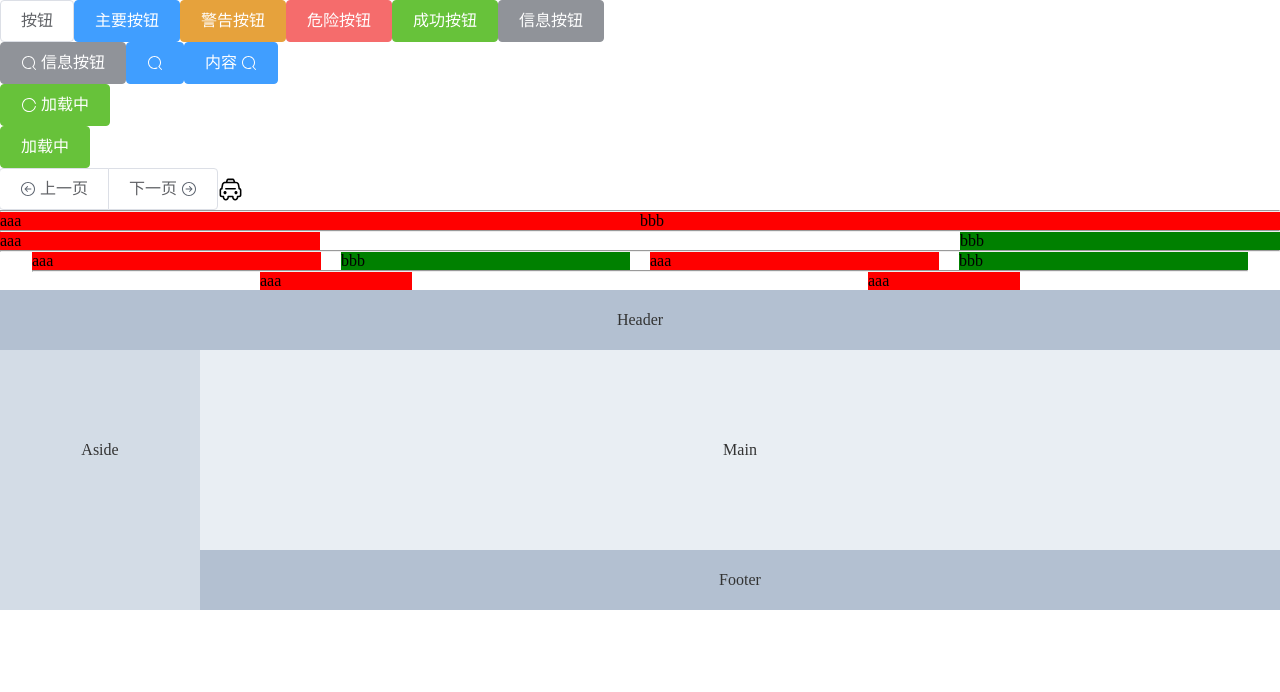
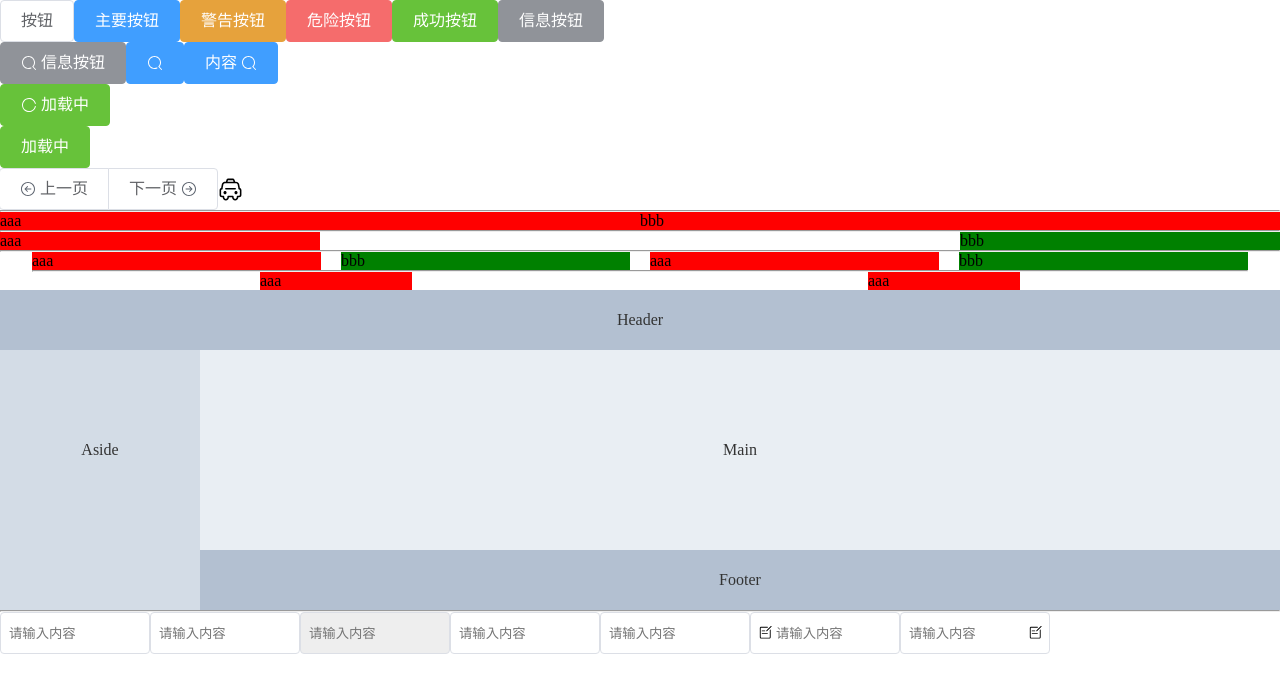
Before and after one commit to cjshinning/zhu-ui-2020, a Vue app: page / in a window 1280 px wide. Shown: the top 692 px of the page. Built offline with nearby package versions, Linux system fonts and the light colour scheme.

Commit message:
6.input组件

```diff
--- a/src/App.vue
+++ b/src/App.vue
@@ -104,6 +104,15 @@
       </zh-container>
     </zh-container>
 
+    <hr>
+    <zh-input v-model="value" type="text" placeholder="请输入内容" name="username"></zh-input>
+    <zh-input v-model="value" type="password" placeholder="请输入内容" name="username"></zh-input>
+    <zh-input v-model="value" type="password" :disabled="true" placeholder="请输入内容" name="username"></zh-input>
+    <zh-input v-model="value" type="password" placeholder="请输入内容" name="username" clearable></zh-input>
+    <zh-input v-model="value" type="password" placeholder="请输入内容" name="username" showPassword></zh-input>
+    <zh-input v-model="value" type="password" placeholder="请输入内容" name="username" prefix-icon="edit"></zh-input>
+    <zh-input v-model="value" type="password" placeholder="请输入内容" name="username" suffix-icon="edit"></zh-input>
+    {{ value }}
   </div>
 </template>
 
@@ -113,6 +122,11 @@ export default {
   methods: {
     fn(e) {
       console.log(e);
+    }
+  },
+  data() {
+    return {
+      value: ''
     }
   }
 }
--- a/src/packages/index.js
+++ b/src/packages/index.js
@@ -10,6 +10,7 @@ import Aside from './container/aside.vue';
 import Header from './container/header.vue';
 import Footer from './container/footer.vue';
 import Main from './container/main.vue';
+import Input from './input.vue';
 
 const install = (Vue) => {
   Vue.component(Button.name, Button);
@@ -22,6 +23,7 @@ const install = (Vue) => {
   Vue.component(Header.name, Header);
   Vue.component(Footer.name, Footer);
   Vue.component(Main.name, Main);
+  Vue.component(Input.name, Input)
 }
 
 // 有可能通过script标签的引入方式
--- /dev/null
+++ b/src/packages/input.vue
@@ -0,0 +1,135 @@
+<template>
+  <div class="zh-input" :class="inputClass">
+    <zh-icon :icon="prefixIcon" v-if="prefixIcon"></zh-icon>
+    <zh-icon :icon="suffixIcon" v-if="suffixIcon"></zh-icon>
+    <input :type="showPassword ? (passwordVisible ? 'text' : 'password') : type" :value="value" :placeholder="placeholder"
+      :name="name" :disabled="disabled" @input="$emit('input', $event.target.value)" ref="input">
+    <zh-icon icon="roundclose" v-if="clearable && value" @click.native="$emit('input', '')"
+      @mousedown.native.prevent></zh-icon>
+    <zh-icon icon="attentionfavorfill" v-if="showPassword && value" @click.native="changeStatus"></zh-icon>
+  </div>
+</template>
+
+<script>
+export default {
+  name: 'zh-input',
+  props: {
+    name: {
+      type: String,
+      default: null
+    },
+    type: {
+      type: String,
+      default: 'text'
+    },
+    placeholder: {
+      type: String,
+      default: '请输入内容'
+    },
+    value: {
+      type: String,
+      default: ''
+    },
+    disabled: {
+      type: Boolean,
+      default: false
+    },
+    clearable: {
+      type: Boolean,
+      default: false
+    },
+    showPassword: {
+      type: Boolean,
+      default: false
+    },
+    suffixIcon: {
+      type: String
+    },
+    prefixIcon: {
+      type: String
+    }
+  },
+  data() {
+    return {
+      passwordVisible: false
+    }
+  },
+  computed: {
+    inputClass() {
+      let classes = [];
+      if (this.clearable || this.showPassword || this.suffixIcon) {
+        classes.push(`zh-input-suffix-icon`);
+      }
+      if (this.prefixIcon) {
+        classes.push('zh-input-prefix-icon');
+      }
+      return classes;
+    }
+  },
+  methods: {
+    changeStatus() {
+      this.passwordVisible = !this.passwordVisible;
+      this.$nextTick(() => {
+        this.$refs.input.focus();
+      })
+    }
+  }
+}
+</script>
+
+<style lang="scss">
+@import '../styles/_var.scss';
+
+.zh-input {
+  position: relative;
+  display: inline-block;
+
+  input {
+    padding: 8px;
+    width: 150px;
+    height: 42px;
+    border-radius: $border-radius;
+    border: 1px solid $border-color;
+
+    &:focus {
+      border: 1px solid $primary;
+      outline: none;
+    }
+
+    &[disabled] {
+      cursor: not-allowed;
+      background: #eee;
+    }
+  }
+}
+
+.zh-input-suffix-icon {
+  input {
+    padding-right: 25px;
+  }
+
+  .zh-icon {
+    position: absolute;
+    right: 8px;
+    top: 13px;
+    cursor: pointer;
+    width: 14.5px;
+    height: 14.5px;
+  }
+}
+
+.zh-input-prefix-icon {
+  input {
+    padding-left: 25px;
+  }
+
+  .zh-icon {
+    position: absolute;
+    left: 8px;
+    top: 13px;
+    cursor: pointer;
+    width: 14.5px;
+    height: 14.5px;
+  }
+}
+</style>
--- a/src/styles/_var.scss
+++ b/src/styles/_var.scss
@@ -19,6 +19,8 @@ $warning-active: #cf9236;
 $danger-active: #dd6161;
 $info-active: #82848a;
 
+$border-color: #dcdfe6;
+
 * {
   padding: 0;
   margin: 0;
```
